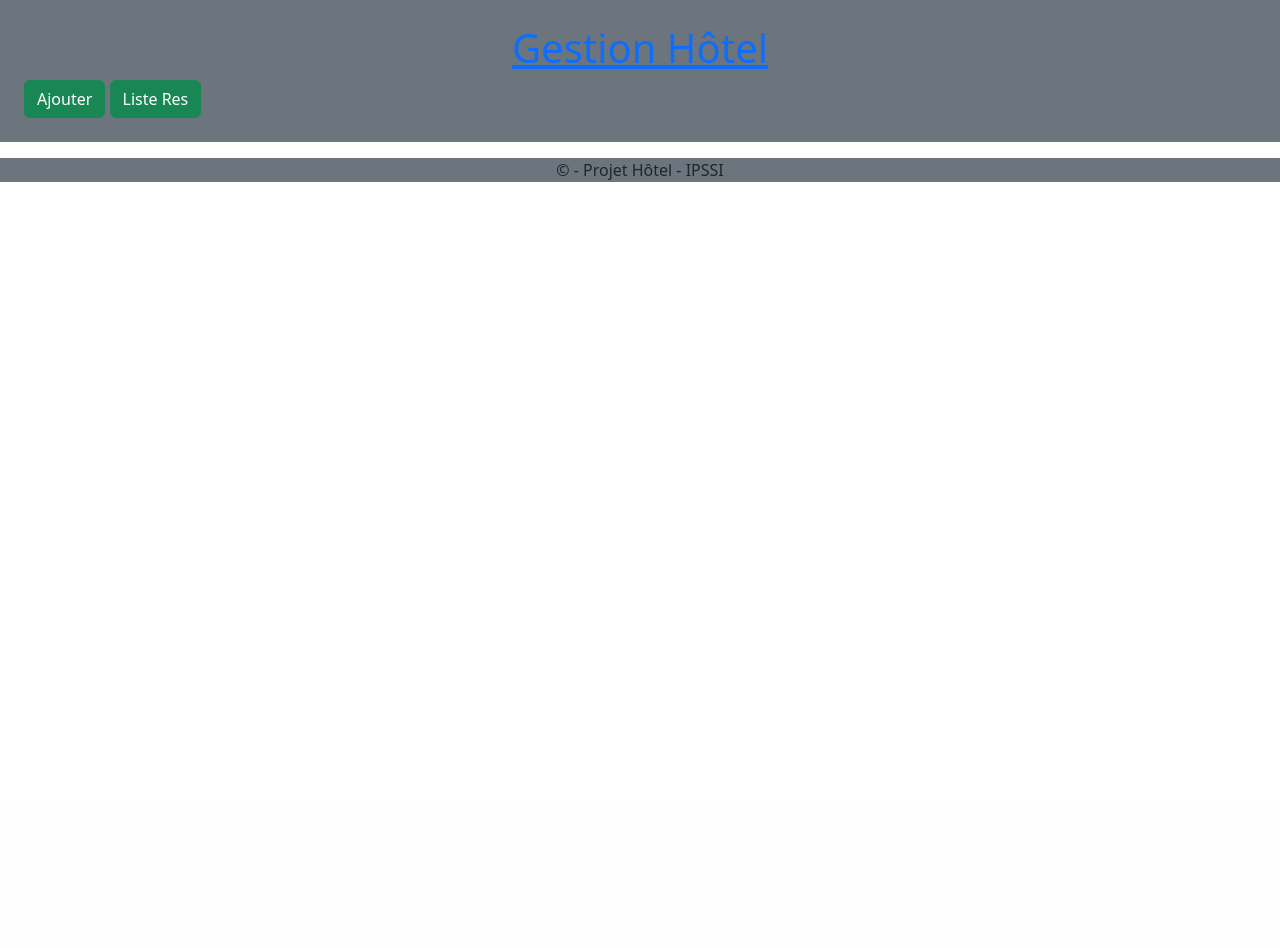
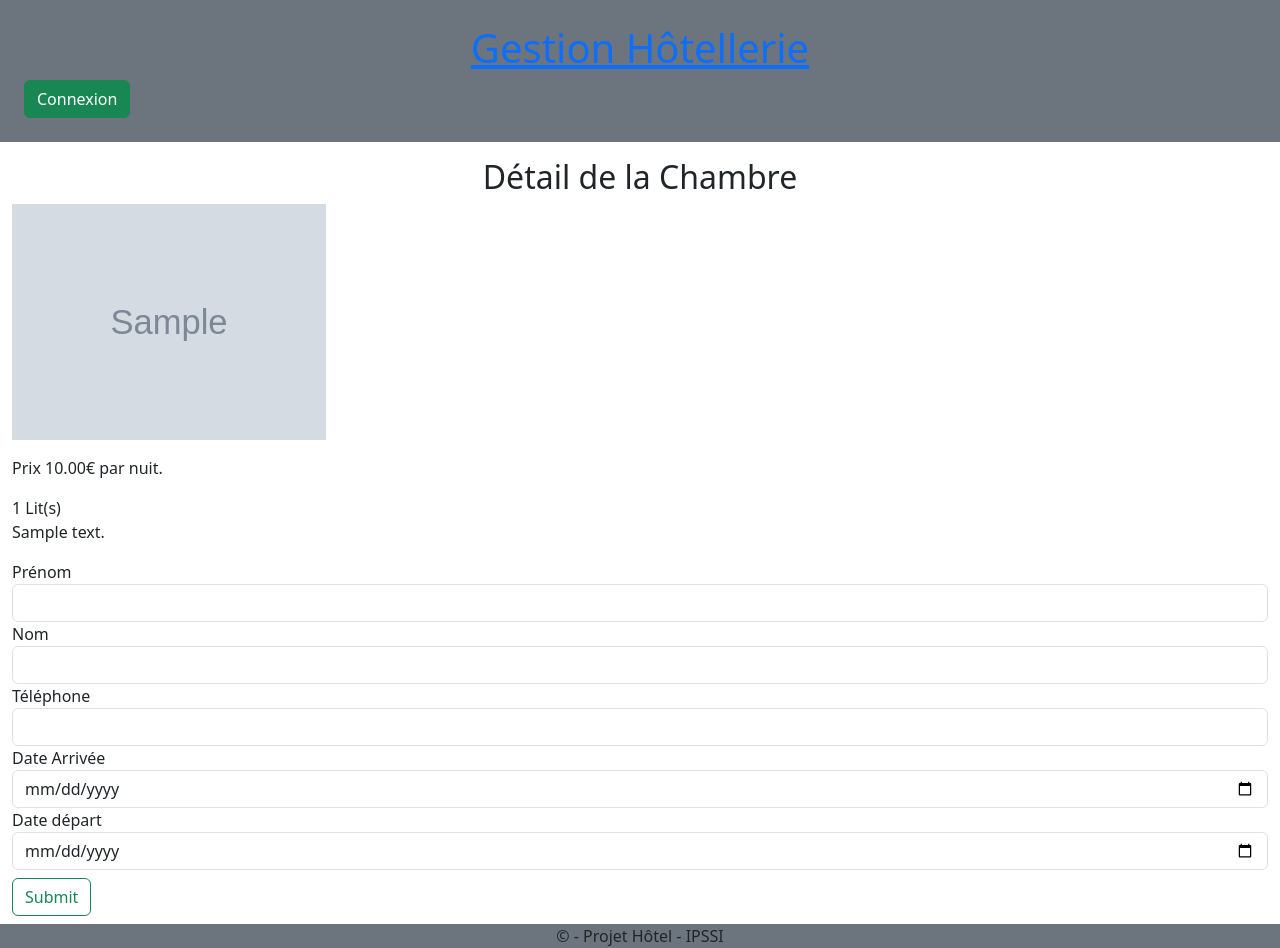
Before and after one commit to Eliastik-dev/hotel_ipssi, a PHP site: page /chambre.php?action=detail&id=1 in a window 1280 px wide. Before the commit the page ends 182 px from the top, so only its background shows below. Run offline with PHP 8.4, Linux system fonts and the light colour scheme; tables that the repository leaves empty hold one stand-in row (values such as "Sample post"); grey boxes marked "Sample" are stand-in pictures.

Commit message:
verification javascript

```diff
--- a/chambre.php
+++ b/chambre.php
@@ -1,31 +1,89 @@
 <?php
+
+include "fonction.php";
 
 include "vue/header.php";
 
-if( isset($_GET['action']) ){
+
+if (isset($_GET['action'])) {
     $action = $_GET['action'];
 
-    switch($action){
+    switch ($action) {
         case "ajouter":
 
-            if( isset($_POST['prix']) ){
+            if (isset($_POST['prix'])) {
+
+                //produit des variables sur les "name" du formulaire
+                extract($_POST);
 
                 //upload img
-                if(isset($_FILES['image']['name'])){
+                //test si fichier existe
+                if (isset($_FILES['image']['name'])) {
+                    //pathinfo renvoie les infos du fichier uploader
                     $infoImage = pathinfo($_FILES['image']['name']);
+                    $fileName = $_FILES['image']['name'];
+                    //On crée une liste d'extensions autorisées
                     $extensions = ["jpeg", "jpg', png"];
-                    var_dump($infoImage['extension']);
 
-                    var_dump($infoImage['extension']);
-                    if( in_array($infoImage['extension'], $extensions) ){
+                    //test si l'extension du fichier est autorisée
+                    if (in_array($infoImage['extension'], $extensions)) {
 
-                    var_dump($infoImage);
+                        //envoie du fichier à sa destination
+                        move_uploaded_file($_FILES['image']['tmp_name'], "utils/img/" . $fileName);
                     }
+                }
 
-                }
+                $query = "INSERT INTO chambre VALUES(NULL, :prix, :lit, :cap, :img, :desc)";
+
+                $stmt = $pdo->prepare($query);
+                $stmt->execute([
+                    "prix"  => $prix,
+                    "lit"   => $nbLits,
+                    "cap"   => $nbPers,
+                    "img"   => $fileName,
+                    "desc"  => $description
+                ]);
+                header("location: .");
+                exit;
             }
 
             include "vue/addChbre.php";
+            break;
+
+        case "detail":
+            $chambre = getOne("chambre", "numChambre", $_GET['id']);
+
+            include "vue/detail.php";
+            break;
+
+        case "supprimer":
+            if (isset($_GET['id']) && is_numeric($_GET['id'])) {
+                $id = (int)$_GET['id'];
+
+                $checkQuery = "SELECT COUNT(*) FROM chambre WHERE numChambre = :id";
+                $checkStmt = $pdo->prepare($checkQuery);
+                $checkStmt->execute(['id' => $id]);
+                $chambreExiste = $checkStmt->fetchColumn();
+
+                if ($chambreExiste) {
+                    $query = "DELETE FROM chambre WHERE numChambre = :id";
+                    $stmt = $pdo->prepare($query);
+                    if ($stmt->execute(['id' => $id])) {
+                        header("Location: listeChbre.php");
+                        exit;
+                    } else {
+                        echo "<div class='alert alert-danger'>Échec de la suppression de la chambre.</div>";
+                    }
+                } else {
+                    echo "<div class='alert alert-warning'>La chambre avec l'ID $id n'existe pas.</div>";
+                }
+            } else {
+                echo "<div class='alert alert-warning'>ID invalide.</div>";
+            }
+            break;
+
+        default:
+            echo "<div class='alert alert-warning'>Action non reconnue.</div>";
             break;
     }
 }
--- a/index.php
+++ b/index.php
@@ -1,4 +1,9 @@
 <?php
+
+include "fonction.php";
+
+$chambres = getAll("chambre");
+
 
 include 'vue/header.php';
 
--- /dev/null
+++ b/utils/js/index.js
@@ -0,0 +1,44 @@
+document.addEventListener('DOMContentLoaded', function() {
+
+    function validerFormulaire(event) {
+        const prix = parseFloat(document.getElementById('prix').value);
+        const nbPers = parseInt(document.getElementById('nbPers').value);
+        const nbLits = parseInt(document.getElementById('nbLits').value);
+
+        if (prix < 50 || prix > 250) {
+            alert('Le prix doit être compris entre 50 et 250.');
+            event.preventDefault();
+            return false;
+        }
+        if (nbPers < 1 || nbPers > 4) {
+            alert('Le nombre de personnes doit être entre 1 et 4.');
+            event.preventDefault();
+            return false;
+        }
+        if (nbLits > 2) {
+            alert('Le nombre de lits ne peut pas dépasser 2.');
+            event.preventDefault();
+            return false;
+        }
+
+        return true;
+    }
+
+    const form = document.getElementById('formAjoutChambre');
+    if (form) {
+        form.addEventListener('submit', validerFormulaire);
+    }
+
+    function confirmerSuppression(event) {
+        const confirmation = confirm("Voulez-vous vraiment supprimer cette chambre ?");
+        if (!confirmation) {
+            event.preventDefault();
+        }
+    }
+
+    const boutonsSupprimer = document.querySelectorAll('.btnSupprimer');
+    boutonsSupprimer.forEach(function(button) {
+        button.addEventListener('click', confirmerSuppression);
+    });
+
+});
--- /dev/null
+++ b/vue/detail.php
@@ -0,0 +1,51 @@
+
+
+    <h2 class="text-center">Détail de la Chambre</h2>
+
+    <p>
+        <img class="card-img-top w-25" src="utils/img/<?= $chambre['image'] ?>" alt="Card image cap">
+    </p>
+
+    Prix <?= $chambre['prix'] ?>€ par nuit.
+
+    <p>
+        <div><?= $chambre['nbLits'] ?> Lit(s)</div>
+        <?= $chambre['description'] ?>
+    </p>
+
+    <div>
+        <form action="reservation.php" method="post">
+
+            <input type="hidden" name="numChambre" value="<?= $_GET['id'] ?>">
+
+            <div class="form-group">
+                <label for="">Prénom</label>
+                <input type="text" class="form-control" name="prenom">
+            </div>
+
+            <div class="form-group">
+                <label for="">Nom</label>
+                <input type="text" class="form-control" name="nom">
+            </div>
+
+            <div class="form-group">
+                <label for="">Téléphone</label>
+                <input type="text" class="form-control" name="tel">
+            </div>
+
+
+            <div class="form-group">
+                <label for="">Date Arrivée</label>
+                <input type="date" class="form-control" name="dateArrivee">
+            </div>
+
+            <div class="form-group">
+                <label for="">Date départ</label>
+                <input type="date" class="form-control" name="dateDepart">
+            </div>
+
+            <input type="submit" class="btn btn-outline-success mt-2">
+
+
+        </form>
+    </div>
--- a/vue/footer.php
+++ b/vue/footer.php
@@ -1,8 +1,10 @@
+</main>
+<footer class="bg-secondary p3 text-center mt-2">
+    &copy; - Projet Hôtel - IPSSI
+</footer>
 
 
-    </main>
-    <footer class="bg-secondary p3 text-center mt-2">
-        &copy; - Projet Hôtel - IPSSI
-    </footer>
+<script src="../utils/js/index.js"></script>
 </body>
+
 </html>
--- a/vue/header.php
+++ b/vue/header.php
@@ -10,9 +10,20 @@
 <body>
 
     <header class="p-4 bg-secondary mb-3">
-        <h1 class=" text-center"><a href=".">Gestion Hôtel</a></h1>
 
-        <a href="chambre.php?action=ajouter" class="btn btn-success">Ajouter</a>
-        <a href="?action=afficher" class="btn btn-success">Liste Res</a>
+        <h1 class=" text-center"><a href=".">Gestion Hôtellerie</a></h1>
+
+        <?php  if(isset($_SESSION['user'])): ?>
+
+            <?php  if($_SESSION['user']['role'] == "administrateur"): ?>
+                <a href="chambre.php?action=ajouter" class="btn btn-success">Ajouter</a>
+            <?php  endif ?>
+
+            <a href="vue/listeReserv.php?action=afficher" class="btn btn-success">Liste Réservation</a>
+            <a href="vue/listeChbre.php?action=afficher" class="btn btn-success">Liste Chambres</a>
+            <a href="fonction.php?action=logout" class="btn btn-success">Déconnexion</a>
+        <?php  else: ?>
+            <a href="vue/connexion.php" class="btn btn-success">Connexion</a>
+        <?php  endif ?>
     </header>
     <main class="container-fluid">
```
Also changed, not shown: fonction.php (+39 -0 lines), reservation.php (+29 -0 lines), vue/accueil.php (+7 -6 lines), vue/addChbre.php (+4 -4 lines), vue/connexion.php (added, +18 -0 lines), vue/listeChbre.php (+40 -0 lines), utils/img/free-photo-of-hotel-lit-chambre-a-coucher-chambre.jpeg (added), utils/img/pexels-photo-14917460.jpeg (added), utils/img/pexels-photo-8135289.jpeg (added), 2 other files.
